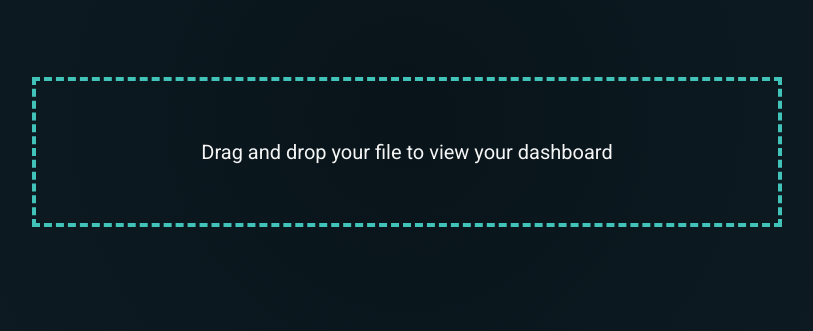
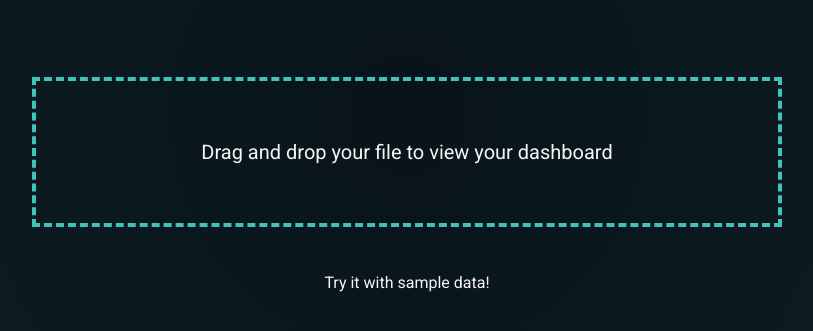
Before and after one commit to oslabs-beta/atriom-dashboard, a React app: page / in a window 1280 px wide. Shown: the part 283-614 px from the top of the page, without its empty margins (233-1046 px from the left). Built offline with nearby package versions, Linux system fonts and the light colour scheme; a web font is replaced by a local one.

Commit message:
sample data link

```diff
--- a/src/components/DropZone/DropZone.js
+++ b/src/components/DropZone/DropZone.js
@@ -11,6 +11,7 @@ import {
   locationsMap,
 } from '../../helpers';
 import '../../styles/DropZone.scss';
+import sample from '../../contexts/ATRIOM';
 
 const useStyles = makeStyles((theme) => ({
   outlinedError: {
@@ -77,6 +78,15 @@ const DropZone = (props) => {
     } else setErrorMessage('Please upload a valid file');
   };
 
+  const onClick = (e) => {
+    e.preventDefault();
+    const colorMap = createColorMap(sample, colors);
+    const nodeColors = convertAppObj(sample, colorMap);
+    const convertedApps = locationsMap(nodeColors);
+    localStorage.setItem('apps', JSON.stringify(convertedApps));
+    setApps(convertedApps);
+  };
+
   const classes = useStyles();
 
   if (errorMessage) {
@@ -119,6 +129,9 @@ const DropZone = (props) => {
         <div className="drop-message">
           Drag and drop your file to view your dashboard
         </div>
+        <div className="sample" onClick={onClick}>
+          Try it with sample data!
+        </div>
       </div>
     );
   }
--- a/src/styles/DropZone.scss
+++ b/src/styles/DropZone.scss
@@ -9,9 +9,15 @@
   // border: 4px dashed #63d4e7;
   border: 4px dashed #42c3b9;
   margin-bottom: 20vh;
+  position: relative;
 }
 
 .drop-message {
   text-align: center;
   font-size: 20px;
 }
+.sample {
+  position: absolute;
+  top: 12em;
+  cursor: pointer;
+}
--- a/src/styles/DropZoneContainer.scss
+++ b/src/styles/DropZoneContainer.scss
@@ -7,24 +7,11 @@
 
 .content {
   min-height: 100vh;
-  // background: url('../images/atriom-bg.png') no-repeat center center fixed;
-  // background: radial-gradient(
-  //   circle,
-  //   rgba(12, 29, 36, 1) 0%,
-  //   rgba(23, 43, 54, 1) 100%
-  // );
-
-  background: radial-gradient(
-    circle,
-    rgb(8, 20, 26) 0%,
-    rgb(16, 30, 37) 100%
-  );
-
+  background: radial-gradient(circle, rgb(8, 20, 26) 0%, rgb(16, 30, 37) 100%);
   display: flex;
   flex-direction: column;
   align-items: center;
   justify-content: center;
-  // padding-bottom: 20vh;
 }
 
 #DZLogo {
```
